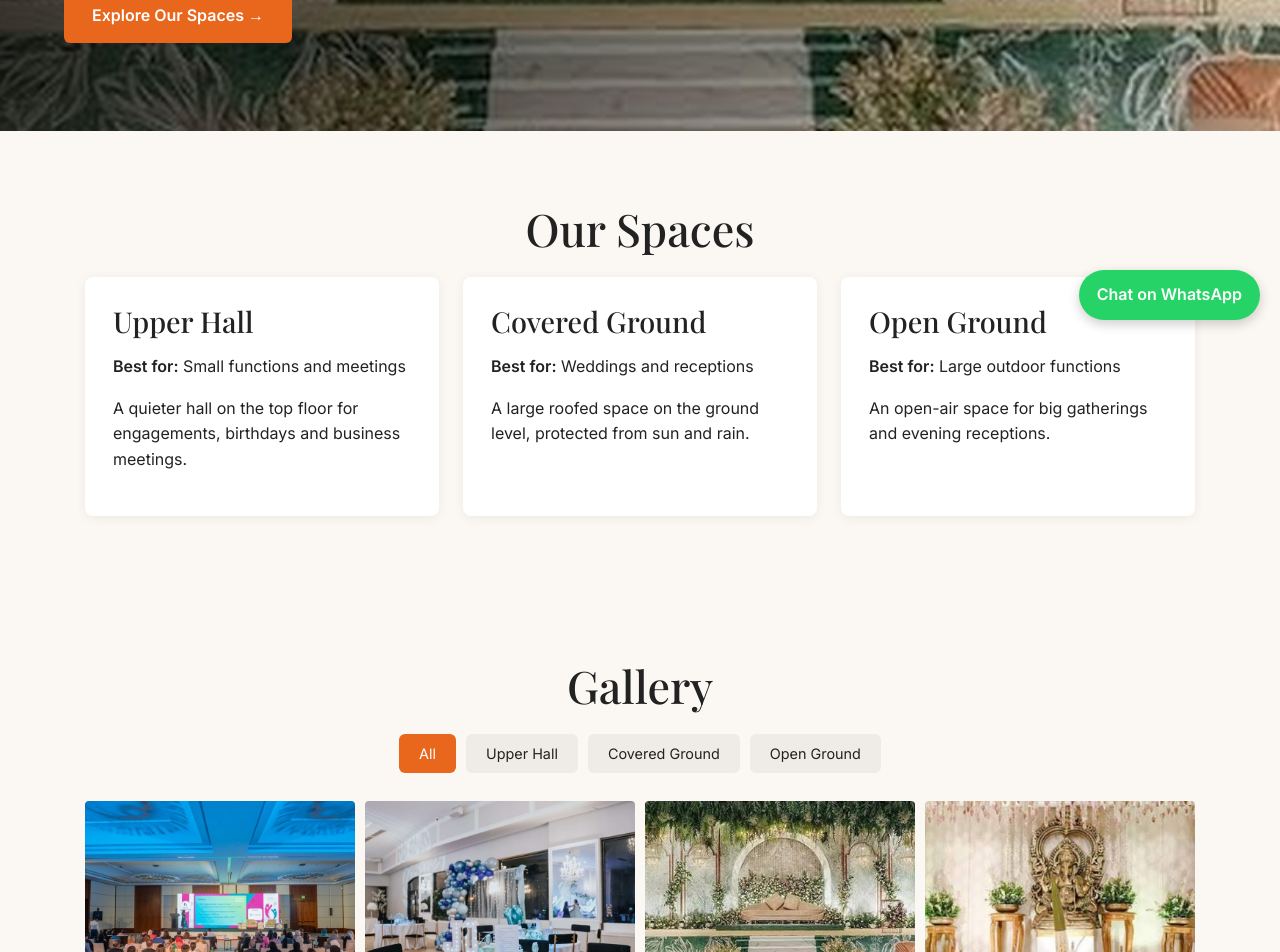
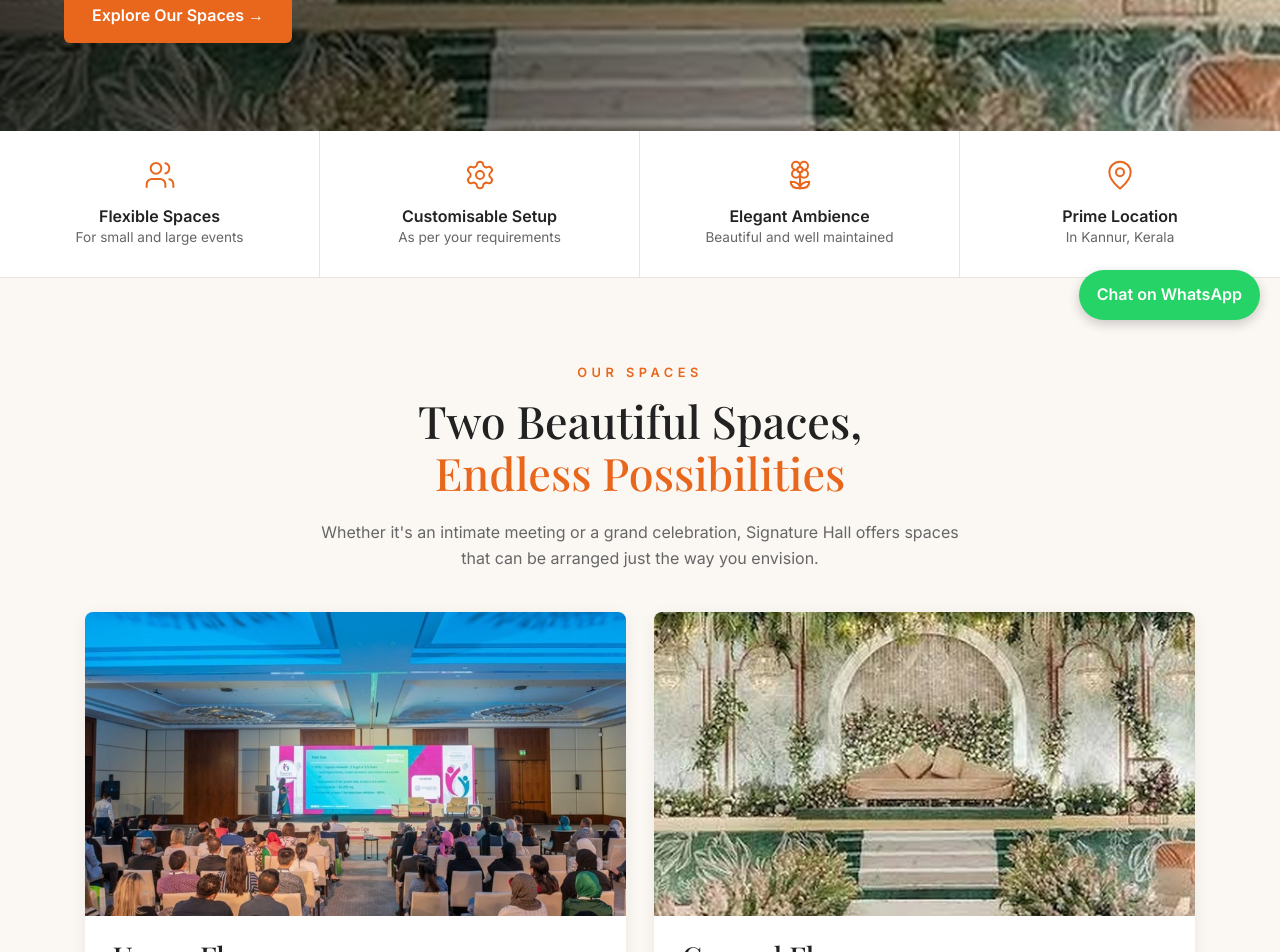
Before and after one commit to Aasna-Manjakkal/signature_hall, a React (Vite) app: page / in a window 1280 px wide. Shown: the part 460-1412 px from the top of the page. Built offline with nearby package versions, Linux system fonts and the light colour scheme.

Commit message:
Add feature strip and two space cards with photos

```diff
--- a/package.json
+++ b/package.json
@@ -10,6 +10,7 @@
     "preview": "vite preview"
   },
   "dependencies": {
+    "lucide-react": "^1.57.0",
     "react": "^19.2.8",
     "react-dom": "^19.2.8"
   },
--- a/src/App.jsx
+++ b/src/App.jsx
@@ -4,6 +4,8 @@ import Gallery from "./components/Gallery"
 import Contact from "./components/Contact"
 import WhatsAppButton from "./components/WhatsAppButton"
 import Navbar from "./components/Navbar"
+import Features from "./components/Features"
+
 function App() {
   return (
     <>
@@ -16,10 +18,19 @@ function App() {
         <a href="#spaces" className="button">Explore Our Spaces →</a>
         </div>
       </header>
+      <Features />
 
       <main>
       <section className="section" id="spaces">
-          <h2>Our Spaces</h2>
+        <div className="section-heading">
+          <p className="eyebrow">Our Spaces</p>
+          <h2>Two Beautiful Spaces, <span>Endless Possibilities</span></h2>
+          <p>
+            Whether it's an intimate meeting or a grand celebration, Signature Hall offers
+            spaces that can be arranged just the way you envision.
+           </p>
+        </div>
+
         <div className="spaces-grid">
           {spaces.map((space) => (
             <SpaceCard
@@ -27,6 +38,7 @@ function App() {
               name={space.name}
               bestFor={space.bestFor}
               description={space.description}
+              image={space.image}
             />
          ))}
         </div>
--- /dev/null
+++ b/src/components/Features.jsx
@@ -0,0 +1,27 @@
+import { Users, Settings, Flower2, MapPin } from "lucide-react"
+
+const features = [
+  { icon: Users, title: "Flexible Spaces", text: "For small and large events" },
+  { icon: Settings, title: "Customisable Setup", text: "As per your requirements" },
+  { icon: Flower2, title: "Elegant Ambience", text: "Beautiful and well maintained" },
+  { icon: MapPin, title: "Prime Location", text: "In Kannur, Kerala" },
+]
+
+function Features() {
+  return (
+    <div className="features">
+      {features.map((feature) => {
+        const Icon = feature.icon
+        return (
+          <div className="feature" key={feature.title}>
+            <Icon className="feature-icon" size={32} strokeWidth={1.5} />
+            <h3>{feature.title}</h3>
+            <p>{feature.text}</p>
+          </div>
+        )
+      })}
+    </div>
+  )
+}
+
+export default Features
--- a/src/components/SpaceCard.jsx
+++ b/src/components/SpaceCard.jsx
@@ -1,9 +1,13 @@
-function SpaceCard({ name, bestFor, description }) {
+function SpaceCard({ name, bestFor, description, image }) {
   return (
     <article className="space-card">
+      <img src={image} alt={name} />
+      <div className="space-card-body">
         <h3>{name}</h3>
-        <p><strong>Best for:</strong> {bestFor}</p>
+        <p className="space-subtitle">{bestFor}</p>
         <p>{description}</p>
+        <a href="#gallery" className="outline-button">See Photos →</a>
+      </div>
     </article>
   )
 }
--- a/src/data/spaces.js
+++ b/src/data/spaces.js
@@ -1,21 +1,17 @@
 const spaces = [
   {
     id: 1,
-      name: "Upper Hall",
-      bestFor: "Small functions and meetings",
-      description: "A quieter hall on the top floor for engagements, birthdays and business meetings.",
+    name: "Upper Floor",
+    bestFor: "Intimate Gatherings & Meetings",
+    description: "Ideal for small functions, family gatherings, meetings, workshops and private events.",
+    image: "/gallery/upper-1.jpg",
   },
   {
     id: 2,
-      name: "Covered Ground",
-      bestFor: "Weddings and receptions",
-      description: "A large roofed space on the ground level, protected from sun and rain.",
-    },
-    {
-      id: 3,
-      name: "Open Ground",
-      bestFor: "Large outdoor functions",
-      description: "An open-air space for big gatherings and evening receptions.",
+    name: "Ground Floor",
+    bestFor: "Weddings, Receptions & Celebrations",
+    description: "Spacious and versatile for weddings, receptions and large gatherings. Can be arranged as open or covered, as you prefer.",
+    image: "/gallery/covered-1.jpg",
   },
 ]
 
--- a/src/index.css
+++ b/src/index.css
@@ -170,22 +170,116 @@
     text-align: center;
   }
 
+  /* Feature strip */
+.features {
+    display: grid;
+    grid-template-columns: repeat(auto-fit, minmax(200px, 1fr));
+    background: white;
+    border-bottom: 1px solid var(--line);
+  }
+
+  .feature {
+    text-align: center;
+    padding: 28px 16px;
+    border-right: 1px solid var(--line);
+  }
+
+  .feature:last-child {
+    border-right: none;
+  }
+
+  .feature-icon {
+    color: var(--orange);
+    margin-bottom: 8px;
+  }
+
+  .feature h3 {
+    font-family: var(--body);
+    font-size: 1rem;
+    font-weight: 600;
+    margin-bottom: 2px;
+  }
+
+  .feature p {
+    margin: 0;
+    color: var(--muted);
+    font-size: 0.85rem;
+  }
+
+  /* Section headings */
+  .section-heading {
+    text-align: center;
+    max-width: 640px;
+    margin: 0 auto 40px;
+  }
+
+  .section-heading .eyebrow {
+    color: var(--orange);
+  }
+
+  .section-heading h2 span {
+    display: block;
+    color: var(--orange);
+  }
+
+  .section-heading p {
+    color: var(--muted);
+  }
+
   /* Spaces */
   .spaces-grid {
     display: grid;
-    grid-template-columns: repeat(auto-fit, minmax(280px, 1fr));
-    gap: 24px;
+    grid-template-columns: repeat(auto-fit, minmax(300px, 1fr));
+    gap: 28px;
   }
 
   .space-card {
     background: white;
-    padding: 28px;
     border-radius: 8px;
-    box-shadow: 0 2px 12px rgba(0, 0, 0, 0.06);
+    overflow: hidden;
+    box-shadow: 0 4px 16px rgba(0, 0, 0, 0.07);
+  }
+
+  .space-card img {
+    width: 100%;
+    aspect-ratio: 16 / 9;
+    object-fit: cover;
+    display: block;
+  }
+
+  .space-card-body {
+    padding: 24px 28px 28px;
   }
 
   .space-card h3 {
     font-size: 1.8rem;
+    margin-bottom: 4px;
+  }
+
+  .space-subtitle {
+    font-family: var(--heading);
+    font-size: 1.15rem;
+    margin: 0 0 12px;
+  }
+
+  .space-card-body p {
+    color: var(--muted);
+  }
+
+  .outline-button {
+    display: inline-block;
+    margin-top: 8px;
+    padding: 10px 22px;
+    border: 1.5px solid var(--orange);
+    border-radius: 6px;
+    color: var(--text);
+    text-decoration: none;
+    font-weight: 500;
+  }
+
+  .outline-button:hover {
+    background: var(--orange);
+    color: white;
   }
 
   /* Gallery */
```
Also changed, not shown: 1 other file (tests, documents, lock files or other folders). Lines whose indentation alone changed are shown as unchanged.
